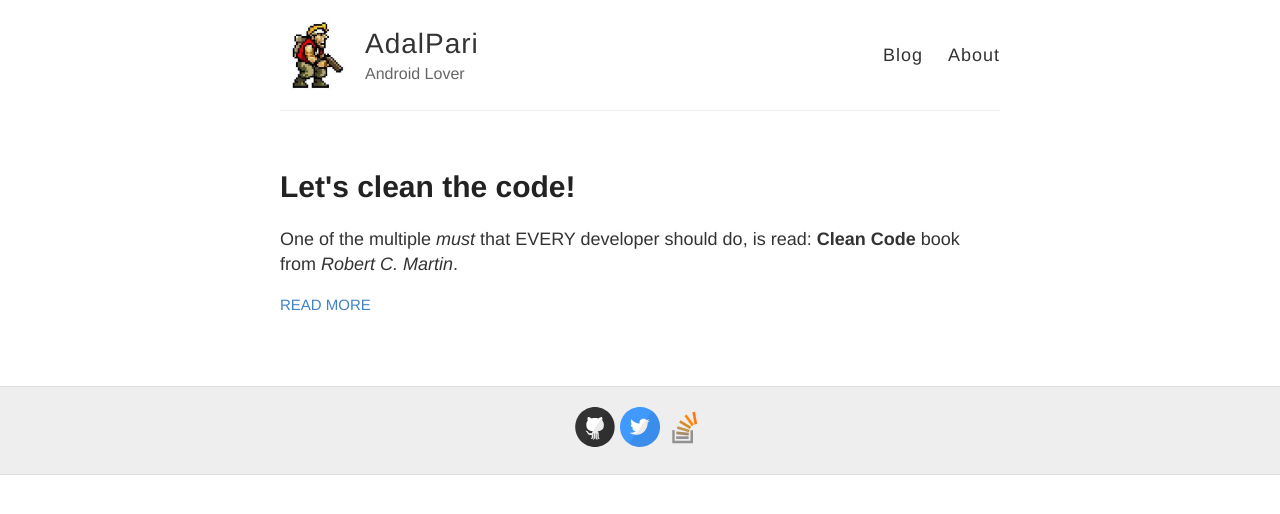
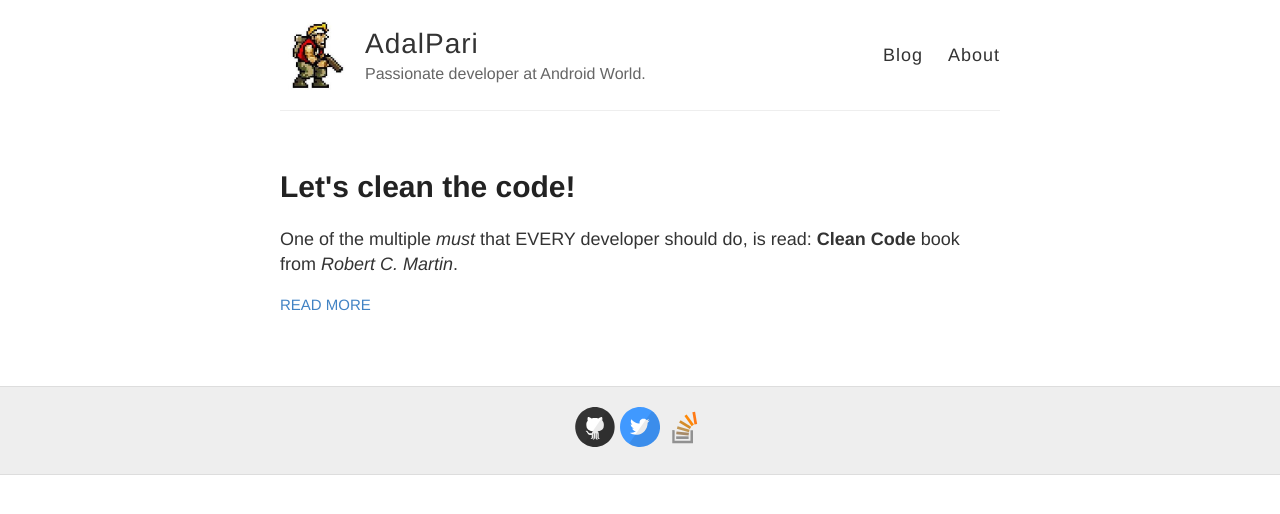
Before and after one commit to adalpari/adalpari.github.io, a Jekyll site: the page built from index.html, in a window 1280 px wide. Shown: the top 514 px of the page. Built offline with Jekyll 4.4.1, drawn with Linux system fonts in a browser that asks for light colours.

Commit message:
Update _config.yml

```diff
--- a/_config.yml
+++ b/_config.yml
@@ -6,7 +6,7 @@
 name: AdalPari
 
 # Short bio or description (displayed in the header)
-description: Android Lover
+description: Passionate developer at Android World.
 
 # URL of your avatar or profile pic (you could use your GitHub profile pic)
 avatar: https://raw.githubusercontent.com/adalpari/adalpari.github.io/master/images/avatar.jpg
```
